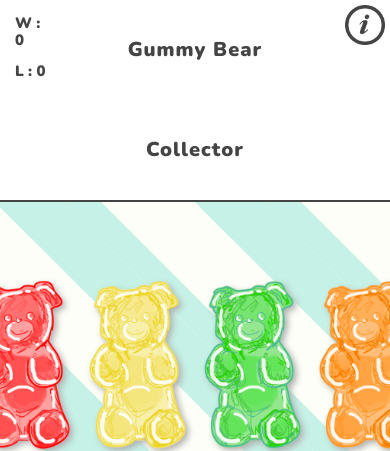
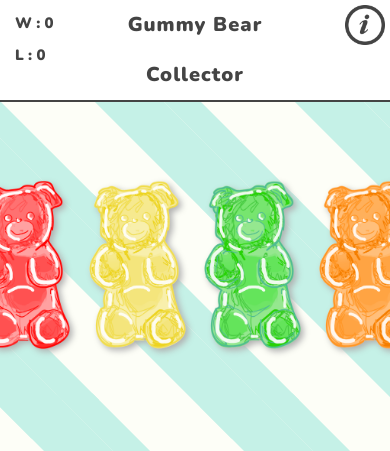
Before and after one commit to meeshyd/gummy-bear-collector, a PHP site: page / in a window 390 px wide; the page is wider, and only the part inside the window is pictured. Shown: the top 451 px of that part. Run offline with PHP 8.4, Linux system fonts and the light colour scheme; some libraries are stand-ins or nearby versions.

Commit message:
commiting changes to style.css and index.html

```diff
--- a/assets/css/style.css
+++ b/assets/css/style.css
@@ -167,6 +167,7 @@ ul {
 
 	h1 {
 		font-size: 20px;
+		line-height: 50px;
 	}
 
 	h2, #computer-score, #user-score {
--- a/index.html
+++ b/index.html
@@ -21,7 +21,7 @@
 
 
 		<div class="row header">
-			<div class="col-xs-2">
+			<div class="col-xs-3 col-sm-2">
 				<div class="row">
 					<div class="col-xs-12">
 						<h3>W : <span class="scoreTxt" id="win-count">0</span></h3>
@@ -33,10 +33,10 @@
 					</div>
 				</div>
 			</div>
-			<div class="col-xs-8">
+			<div class="col-xs-6 col-sm-8">
 				<h1 class="font-effect-shadow-multiple">Gummy Bear Collector</h1>
 			</div>
-			<div class="col-xs-2" id="instructions-box">
+			<div class="col-xs-3 col-sm-2" id="instructions-box">
 				<img src="assets/images/info-icon.png" id="button">
 				<div id="instructions-text">
 					<p>Collect the perfect amount of gummy bears!</p>
```
